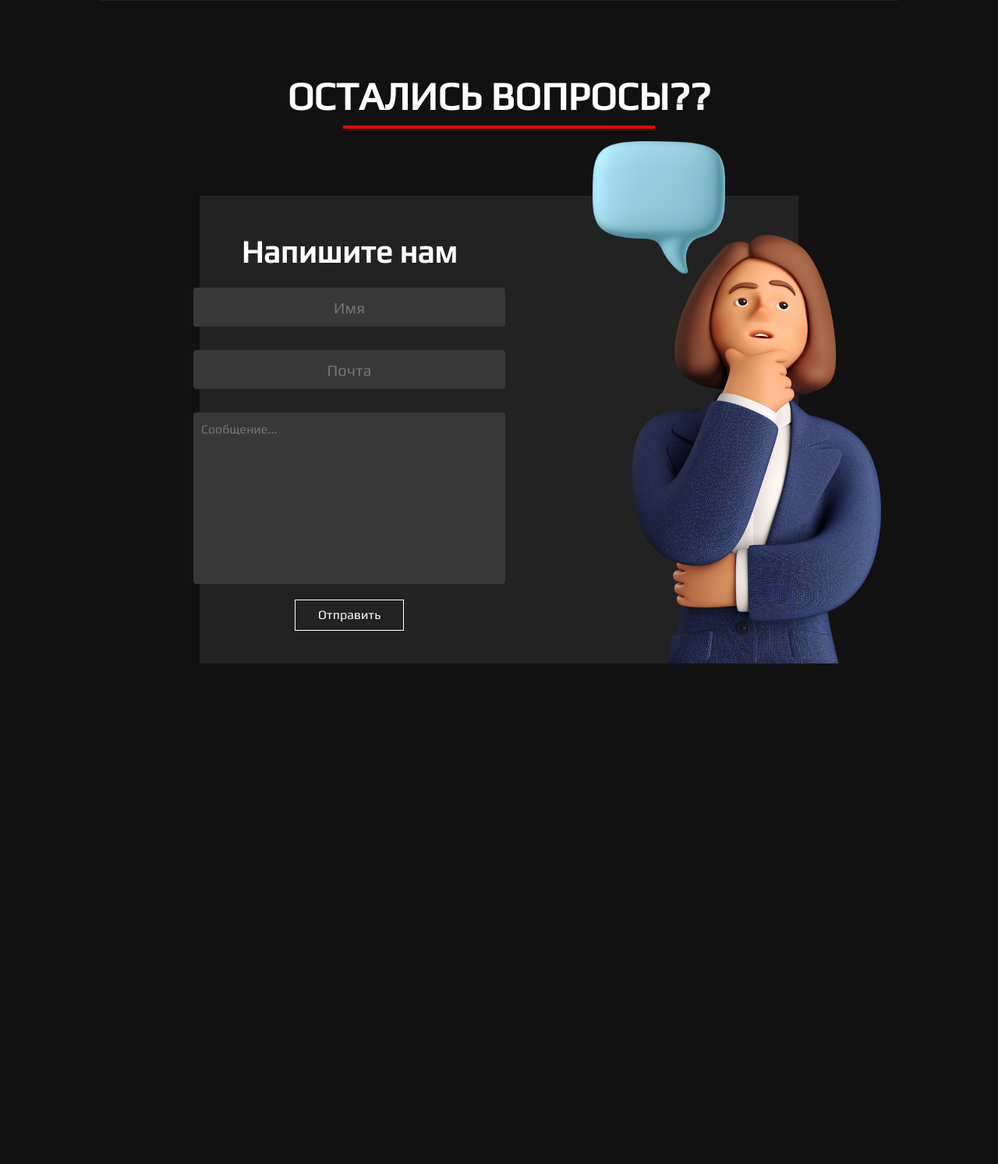
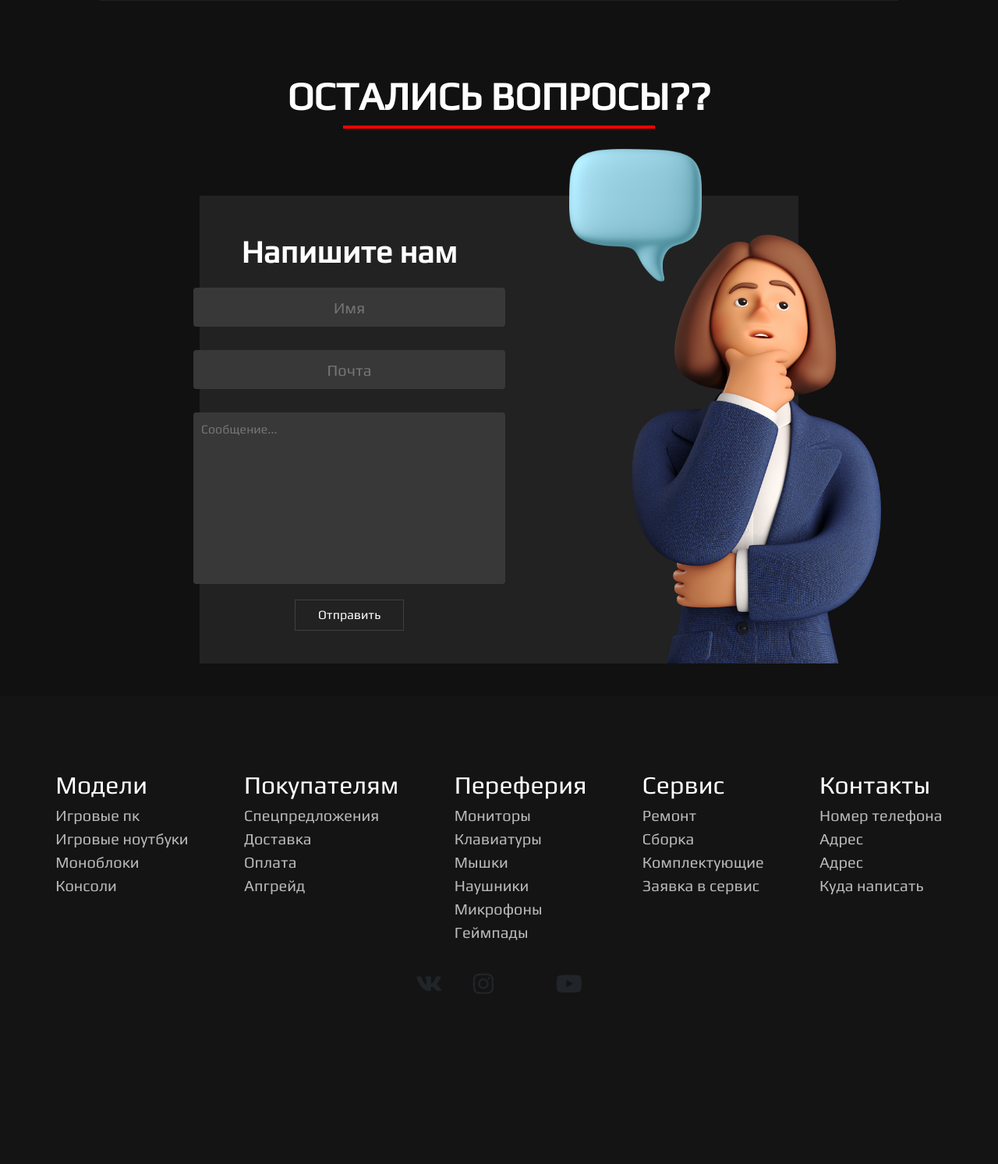
Before and after one commit to dnomokonov/Internet-shopping, a PHP site: page /main.html in a window 1280 px wide; the page is wider, and only the part inside the window is pictured. Shown: the part 4287-5780 px from the top of that part at 78% size. Before the commit the page ends 5138 px from the top of that part, so only its background shows below. Run offline with PHP 8.4, Linux system fonts and the light colour scheme; some libraries are stand-ins or nearby versions.

Commit message:
add footer

```diff
--- a/main.html
+++ b/main.html
@@ -291,5 +291,65 @@
 
     </main>
 
+    <footer>
+      <div class="menub">
+        <div class="modelF">
+          <a href="#" class="textUpper">Модели</a>
+          <ul>
+            <li><a href="#">Игровые пк</a></li>
+            <li><a href="#">Игровые ноутбуки</a></li>
+            <li><a href="#">Моноблоки</a></li>
+            <li><a href="#">Консоли</a></li>
+          </ul>
+        </div>
+        <div class="peopleF">
+          <a href="#" class="textUpper">Покупателям</a>
+          <ul>
+            <li><a href="#">Спецпредложения</a></li>
+            <li><a href="#">Доставка</a></li>
+            <li><a href="#">Оплата</a></li>
+            <li><a href="#">Апгрейд</a></li>
+          </ul>
+        </div>
+        <div class="perferF">
+          <a href="#" class="textUpper">Переферия</a>
+          <ul>
+            <li><a href="#">Мониторы</a></li>
+            <li><a href="#">Клавиатуры</a></li>
+            <li><a href="#">Мышки</a></li>
+            <li><a href="#">Наушники</a></li>
+            <li><a href="#">Микрофоны</a></li>
+            <li><a href="#">Геймпады</a></li>
+          </ul>
+        </div>
+        <div class="serversF">
+          <a href="#" class="textUpper">Сервис</a>
+          <ul>
+            <li><a href="#">Ремонт</a></li>
+            <li><a href="#">Сборка</a></li>
+            <li><a href="#">Комплектующие</a></li>
+            <li><a href="#">Заявка в сервис</a></li>
+          </ul>
+        </div>
+        <div class="contact">
+          <a href="#" class="textUpper">Контакты</a>
+          <ul>
+            <li><a href="#">Номер телефона</a></li>
+            <li><a href="#">Адрес</a></li>
+            <li><a href="#">Адрес</a></li>
+            <li><a href="#">Куда написать</a></li>
+          </ul>
+        </div>
+    </div>
+
+    <div class="iconContact">
+      <i class="fab fa-vk"></i>
+      <i class="fab fa-instagram"></i>
+      <i class="fab fa-tiktok"></i>
+      <i class="fab fa-youtube"></i>
+    </div>
+
+    </footer>
+
 </body>
 </html>
--- a/style/main.css
+++ b/style/main.css
@@ -414,7 +414,7 @@ h2{
     width: 140px;
     height: 40px;
     margin-top: 20px;
-    border: 1px solid white;
+    border: 1px solid rgba(153, 153, 153, 0.247);
     color: white;
     background: none;
 }
@@ -428,11 +428,60 @@ h2{
     width: 170px;
     height: 170px;
     position: relative;
-    left: 120px;
-    top: -70px;
+    left: 90px;
+    top: -60px;
 }
 .woman{
     height: 550px;
     margin-top: 50px;
     margin-right: 50px;
 }
+footer{
+    width: 100%;
+    height: 600px;
+    display: flex;
+    flex-direction: column;
+    align-items: center;
+    background: rgb(34, 34, 34, 0.178);
+}
+footer a{
+    text-decoration: none;
+    font-size: 20px;
+    color: white;
+}
+.menub{
+    width: 100%;
+    height: auto;
+    display: flex;
+    justify-content: space-evenly;
+    margin-top: 90px;
+}
+.textUpper{
+    font-size: 32px;
+}
+.textUpper:hover{
+    color: white;
+}
+ul{
+    margin-left: 0;
+    padding-left: 0;
+}
+li{
+    list-style: none;
+}
+li a{
+    color: rgb(185, 185, 185);
+}
+li a:hover{
+    color: rgb(112, 112, 112);
+}
+.iconContact{
+    width: 100%;
+    height: 300px;
+    display: flex;
+    justify-content: center;
+}
+.iconContact i{
+    font-size: 30px;
+    padding: 20px;
+}
```
